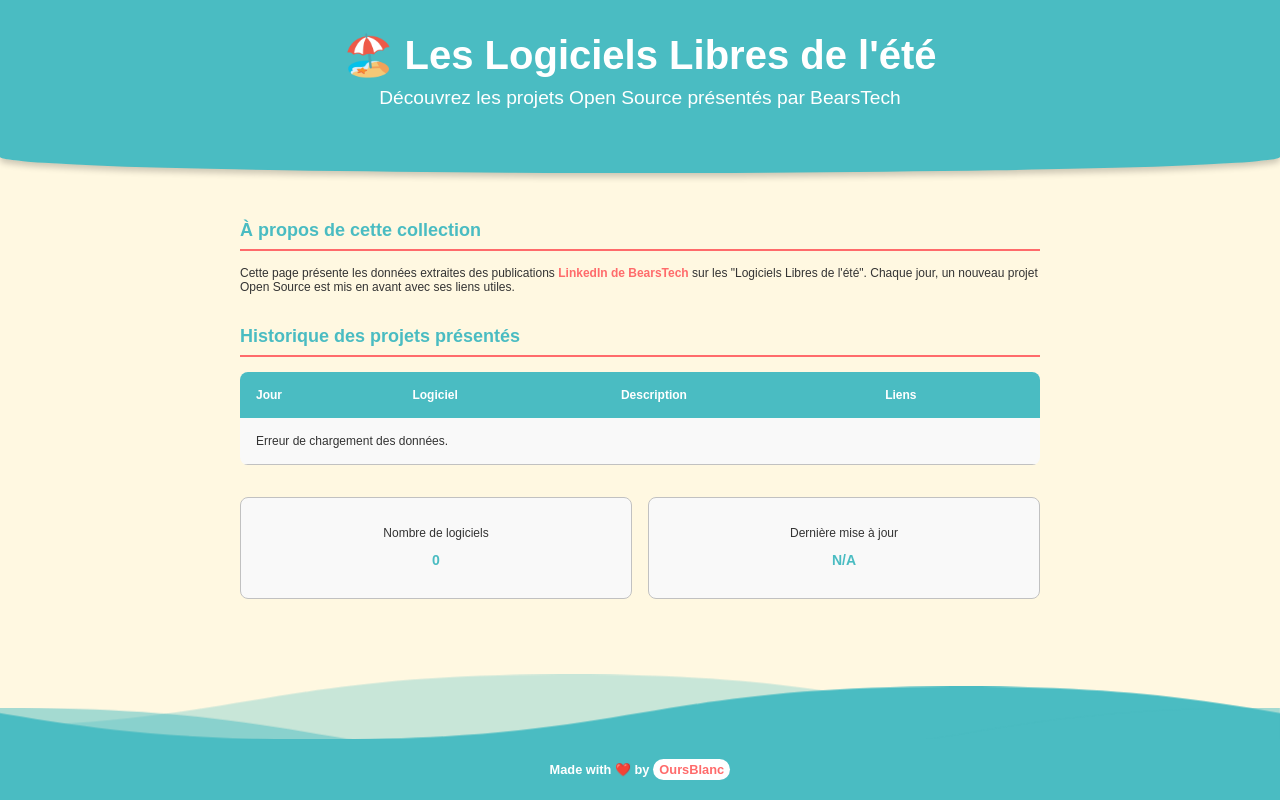
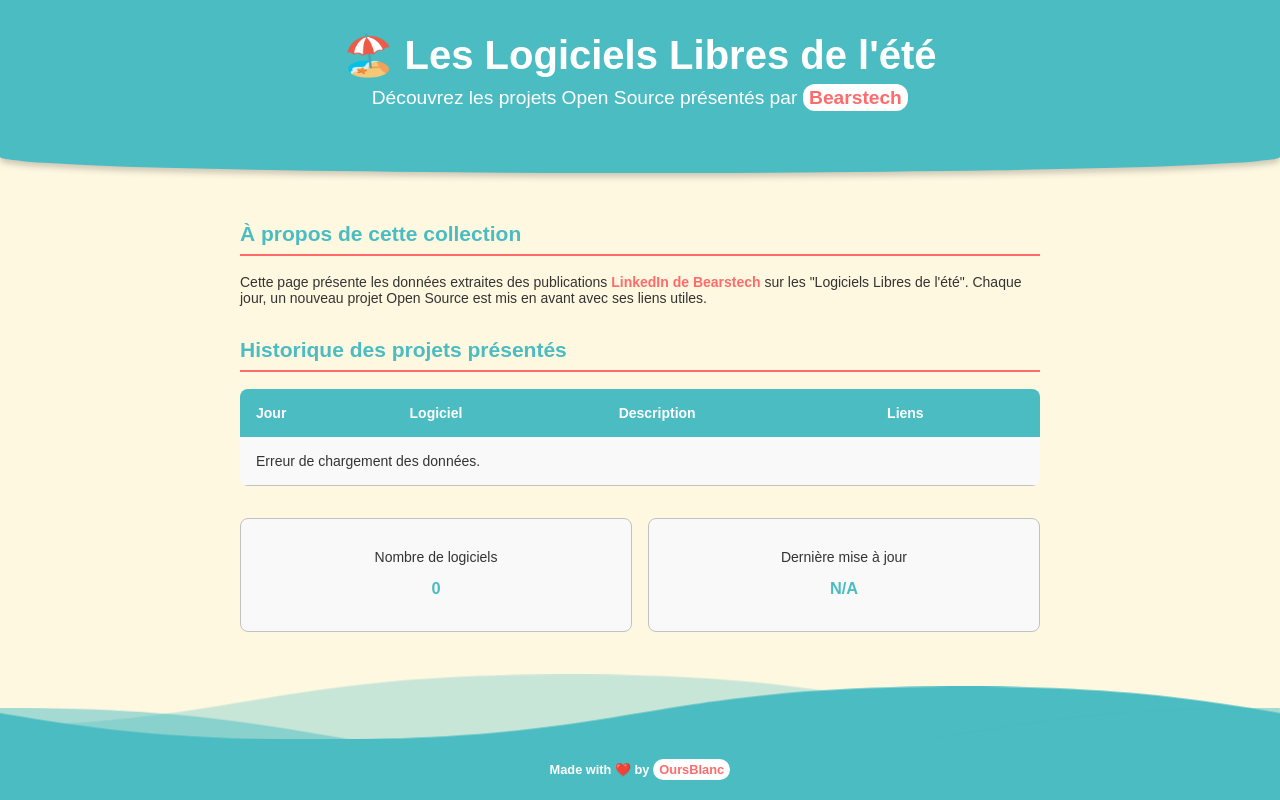
Before and after one commit to OursBlanc42/bear-scrap, a plain HTML site: page web/index.html in a window 1280 px wide. Drawn offline with Linux system fonts and the light colour scheme; no server answers.

Commit message:
update website - add link to bearstech.com for referencement - update size of text

```diff
--- a/web/index.html
+++ b/web/index.html
@@ -11,14 +11,15 @@
     <header>
         <div>
             <h1>🏖️ Les Logiciels Libres de l'été</h1>
-            <p>Découvrez les projets Open Source présentés par BearsTech</p>
+            <p>Découvrez les projets Open Source présentés par <a href ="https://bearstech.com/">Bearstech</a></p>
         </div>
     </header>
     <main>
         <div>
             <section>
                 <h2>À propos de cette collection</h2>
-                <p>Cette page présente les données extraites des publications <a href="https://www.linkedin.com/company/bearstech" target="_blank">LinkedIn de BearsTech</a> sur les "Logiciels Libres de l'été". Chaque jour, un nouveau projet Open Source est mis en avant avec ses liens utiles.</p>
+                <p>Cette page présente les données extraites des publications <a href="https://www.linkedin.com/company/bearstech" target="_blank">LinkedIn de Bearstech</a> sur les "Logiciels Libres de l'été". Chaque jour, un nouveau projet Open Source est mis en avant avec ses liens utiles.</p>
+
             </section>
             <section>
                 <h2>Historique des projets présentés</h2>
--- a/web/style.css
+++ b/web/style.css
@@ -16,7 +16,7 @@
    ========================================================================== */
 body {
     font-family: 'Arial', sans-serif;
-    font-size: 12px;
+    font-size: 14px;
     margin: 0;
     padding: 0;
     background-color: var(--background-color);
@@ -51,6 +51,22 @@ header p {
     margin: 0.5rem 0 0 0;
     color: var(--light-color);
     font-size: 1.2rem;
+}
+
+header a {
+    color: var(--primary-color);
+    background-color: var(--light-color);
+    padding: 0.2rem 0.4rem;
+    border-radius: 12px;
+    text-decoration: none;
+    font-weight: bold;
+    transition: 0.4s ease;
+}
+
+header a:hover {
+    background-color: var(--primary-color);
+    color: var(--light-color);
+    transform: translateY(-4px);
 }
 
 /* ==========================================================================
```
